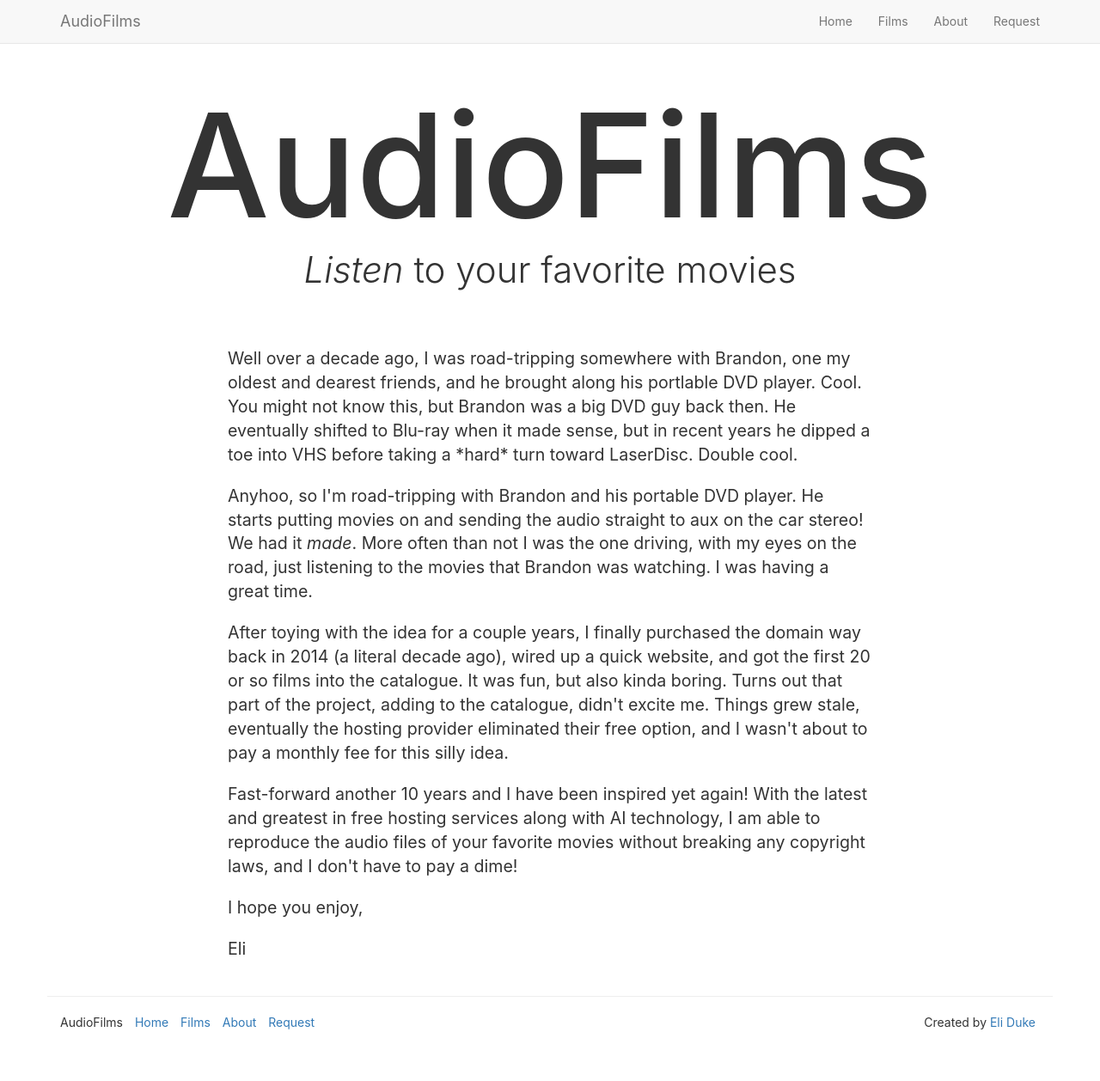
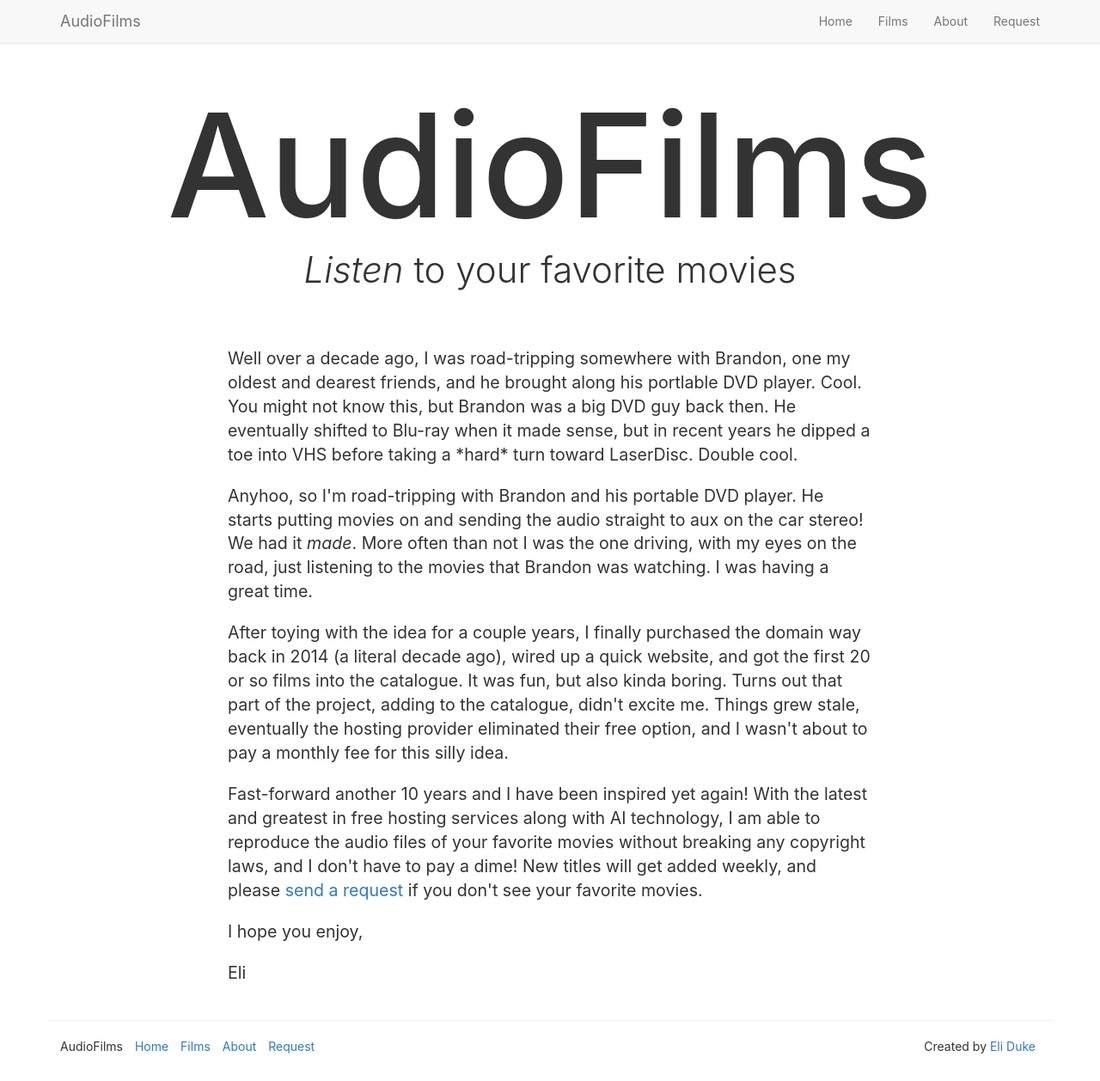
Before and after one commit to eliduke/audiofilms.net, a Jekyll site: the page built from about.html, in a window 1280 px wide and 1258 px high. Shown: the whole window at 86% size. Built offline with Jekyll 4.4.1, drawn with Linux system fonts in a browser that asks for light colours; nearby versions of some CDN libraries.

Commit message:
adds request link to about page

```diff
--- a/about.html
+++ b/about.html
@@ -10,7 +10,7 @@ layout: default
       <p>Well over a decade ago, I was road-tripping somewhere with Brandon, one my oldest and dearest friends, and he brought along his portlable DVD player. Cool. You might not know this, but Brandon was a big DVD guy back then. He eventually shifted to Blu-ray when it made sense, but in recent years he dipped a toe into VHS before taking a *hard* turn toward LaserDisc. Double cool.</p>
       <p>Anyhoo, so I'm road-tripping with Brandon and his portable DVD player. He starts putting movies on and sending the audio straight to aux on the car stereo! We had it <em>made</em>. More often than not I was the one driving, with my eyes on the road, just listening to the movies that Brandon was watching. I was having a great time.</p>
       <p>After toying with the idea for a couple years, I finally purchased the domain way back in 2014 (a literal decade ago), wired up a quick website, and got the first 20 or so films into the catalogue. It was fun, but also kinda boring. Turns out that part of the project, adding to the catalogue, didn't excite me. Things grew stale, eventually the hosting provider eliminated their free option, and I wasn't about to pay a monthly fee for this silly idea.</p>
-      <p>Fast-forward another 10 years and I have been inspired yet again! With the latest and greatest in free hosting services along with AI technology, I am able to reproduce the audio files of your favorite movies without breaking any copyright laws, and I don't have to pay a dime!</p>
+      <p>Fast-forward another 10 years and I have been inspired yet again! With the latest and greatest in free hosting services along with AI technology, I am able to reproduce the audio files of your favorite movies without breaking any copyright laws, and I don't have to pay a dime! New titles will get added weekly, and please <a href="mailto:request@audiofilms.net?subject=I've got an idea for an AudioFilm">send a request</a> if you don't see your favorite movies.</p>
       <p>I hope you enjoy,</p>
       <p>Eli</p>
     </div>
```
